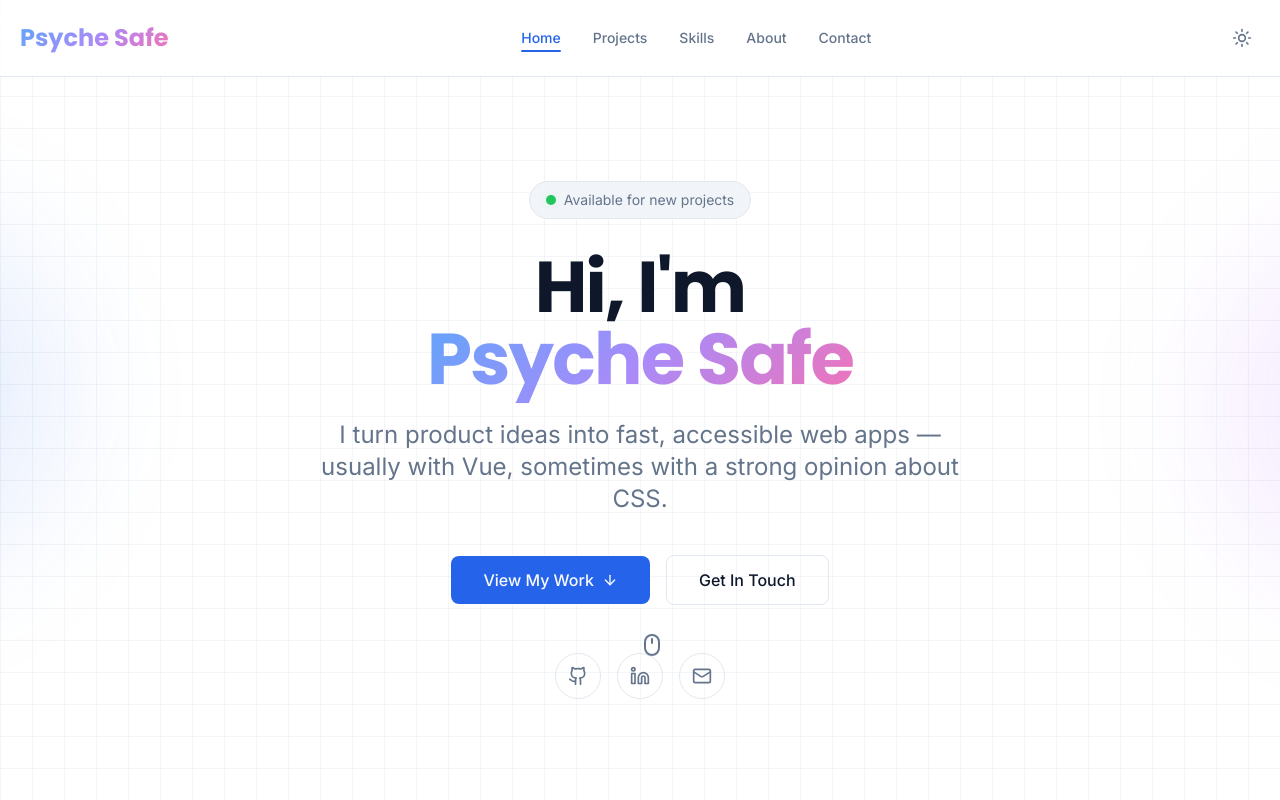
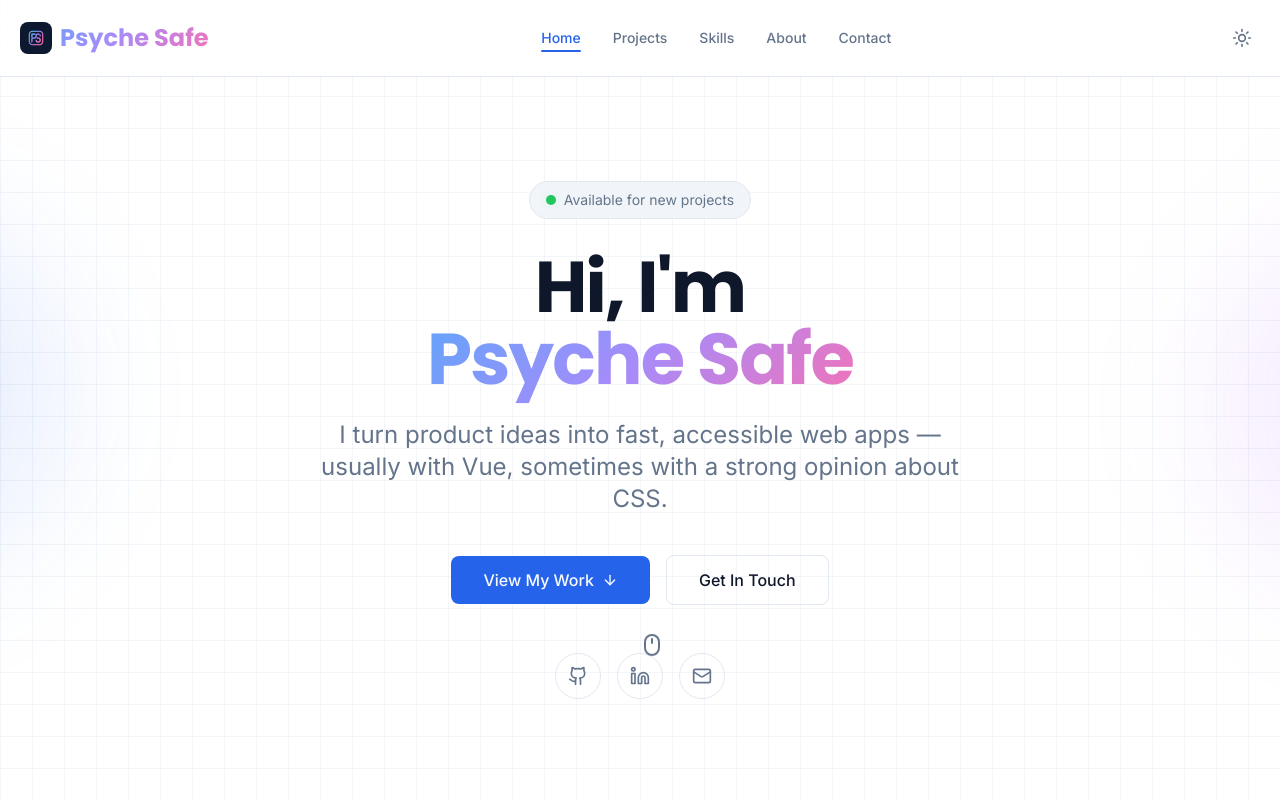
Before and after one commit to mypsyad-dev/psychesafe, a Vue app: page / in a window 1280 px wide. Shown: the top 800 px of the page. Built offline with nearby package versions, Linux system fonts and the light colour scheme.

Commit message:
update logo

```diff
--- a/index.html
+++ b/index.html
@@ -2,7 +2,7 @@
 <html lang="en" data-theme="light">
   <head>
     <meta charset="UTF-8" />
-    <link rel="icon" type="image/svg+xml" href="/favicon.svg" />
+    <link rel="icon" type="image/jpeg" href="/logo.jpg" />
     <meta name="viewport" content="width=device-width, initial-scale=1.0" />
     <meta name="description" content="Frontend Developer Portfolio - Building modern web experiences with Vue.js, React, and TypeScript" />
     <meta name="theme-color" content="#0f172a" />
--- a/src/components/Footer.vue
+++ b/src/components/Footer.vue
@@ -2,7 +2,8 @@
   <footer class="border-t border-border">
     <div class="container-wide py-8 flex flex-col md:flex-row md:items-center md:justify-between gap-4">
       <div class="flex items-center gap-4 text-center md:text-left">
-        <RouterLink to="/" class="text-xl font-display font-bold gradient-text">
+        <RouterLink to="/" class="flex items-center gap-2 text-xl font-display font-bold gradient-text">
+          <img src="@/assets/logo.jpg" alt="Psyche Safe logo" class="h-7 w-7 rounded-lg" />
           Psyche Safe
         </RouterLink>
         <p class="text-sm text-muted-foreground">
--- a/src/components/Header.vue
+++ b/src/components/Header.vue
@@ -5,7 +5,8 @@
   >
     <div class="container-wide flex items-center justify-between">
       <!-- Logo -->
-      <RouterLink to="/" class="text-2xl font-display font-bold gradient-text">
+      <RouterLink to="/" class="flex items-center gap-2 text-2xl font-display font-bold gradient-text">
+        <img src="@/assets/logo.jpg" alt="Psyche Safe logo" class="h-8 w-8 rounded-lg" />
         Psyche Safe
       </RouterLink>
 
```
Also changed, not shown: public/logo.jpg (added), src/assets/logo.jpg (added).
